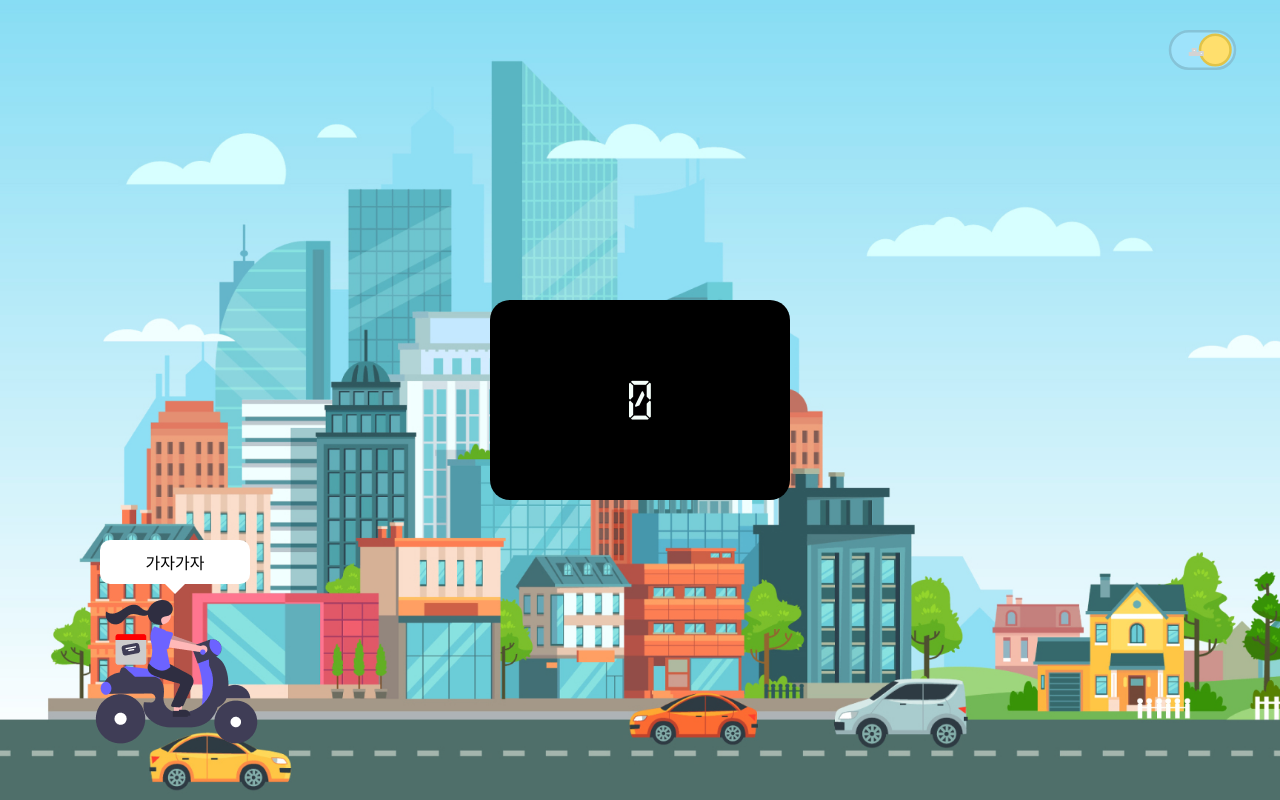
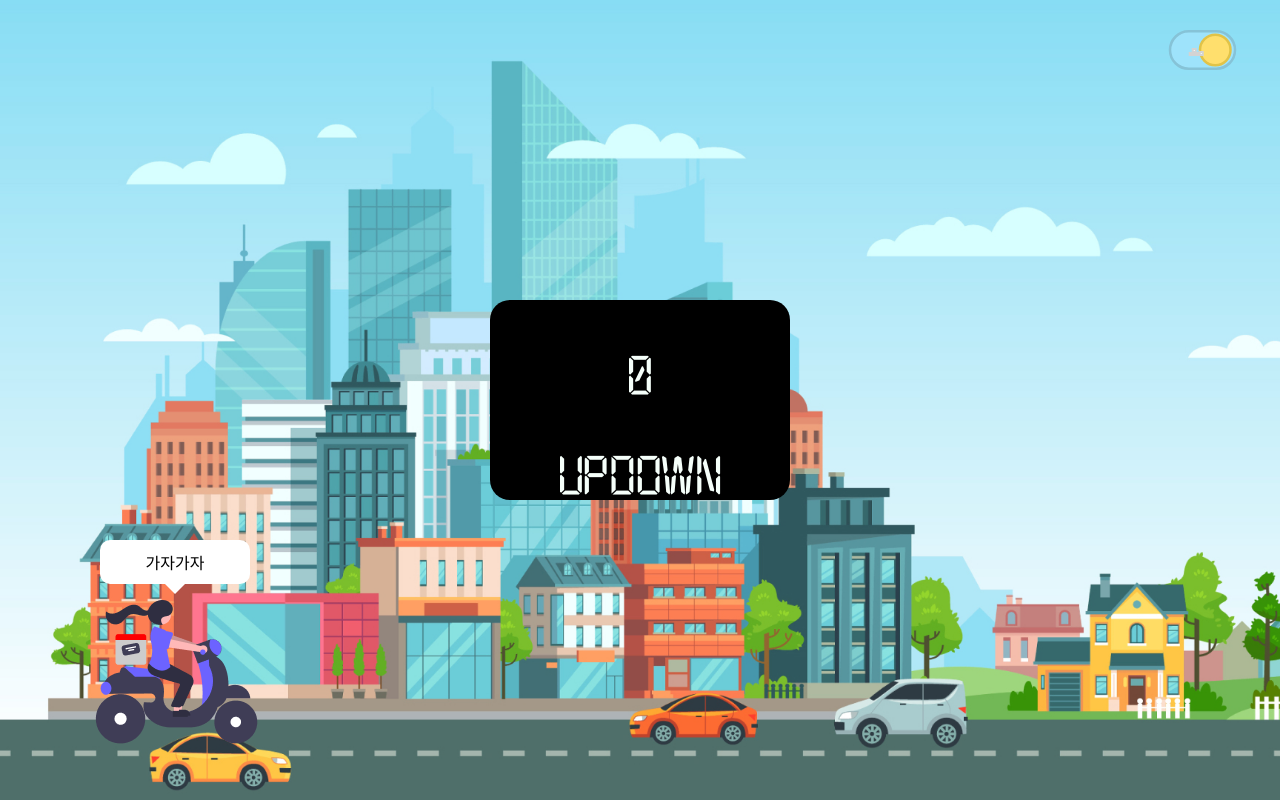
Before and after one commit to Re-Ac-T/react-styled-component, a React (Create React App) app: page / in a window 1280 px wide. Built offline with nearby package versions, Linux system fonts and the light colour scheme.

Commit message:
feat: control speed

```diff
--- a/src/components/SpeedoMeter/index.jsx
+++ b/src/components/SpeedoMeter/index.jsx
@@ -16,14 +16,20 @@ const SpeedMeterStyle = styled.div`
   font-family: "digital";
   color: mintcream;
   display: flex;
+  flex-direction: column;
   justify-content: center;
   align-items: center;
 `
 
-const SpeedMeter = () => {
+const SpeedMeter = ({speed, MotorcycleAxel, MotorcycleBrake}) => {
+  console.log('스피드',speed)
   return (
     <SpeedMeterStyle>
-      0
+      <p>{speed}</p>
+      <div>
+        <span onClick={MotorcycleAxel}>up</span>
+        <span onClick={MotorcycleBrake}>down</span>
+      </div>
     </SpeedMeterStyle>
   );
 };
--- a/src/container/HomeContainer/index.jsx
+++ b/src/container/HomeContainer/index.jsx
@@ -43,8 +43,9 @@ const HomeLayout = styled.div`
 `
 
 const HomeContainer = () => {
-  const [ dayTime, setDayTime] = useState(true);
-  const [ soliloquy, setSoliloquy] = useState({message: '가자가자', count: 0});
+  const [ dayTime, setDayTime ] = useState(true);
+  const [ speed, setSpeed ] = useState(0);
+  const [ soliloquy, setSoliloquy ] = useState({message: '가자가자', count: 0});
   const talk = {
     day: ['출근길이 막히네', '이제 출근하지만 벌써 집가고싶다...', '졸려', '. . .', '좋은 아침~'],
     night: ['칼퇴근이다', '집까지 5분', '야식 뭐먹지', '길 안막혀서 좋다', '음주운전, 졸음운전 금지'],
@@ -71,10 +72,25 @@ const HomeContainer = () => {
       stopConversation();
     }
   }
+
+  const MotorcycleAxel = () => {
+    speed < 160 && setSpeed((prev) =>  prev + 10);
+  }
+  const MotorcycleBrake = () => {
+    speed > 0 && setSpeed((prev) =>  prev - 10);
+  }
+
   return (
     <HomeLayout backgroundBg={dayTime}>
       <HeaderContainer dayTime={dayTime} changeDayAndNight={changeDayAndNight} />
-      <MainContent dayTime={dayTime} conversation={conversation} soliloquy={soliloquy}/>
+      <MainContent
+        dayTime={dayTime}
+        soliloquy={soliloquy}
+        conversation={conversation}
+        MotorcycleAxel={MotorcycleAxel}
+        MotorcycleBrake={MotorcycleBrake}
+        speed={speed}
+      />
     </HomeLayout>
   );
 };
--- a/src/container/MainContent/index.jsx
+++ b/src/container/MainContent/index.jsx
@@ -70,11 +70,15 @@ const MoveBike = styled.div`
     }
   }
 `
-const MainContent = ({dayTime, conversation, soliloquy}) => {
+const MainContent = ({dayTime, conversation, soliloquy, speed, MotorcycleAxel,MotorcycleBrake}) => {
   console.log(soliloquy)
   return (
     <div className="main-content" style={{height: '100%'}}>
-      <SpeedoMeter />
+      <SpeedoMeter
+        MotorcycleBrake={MotorcycleBrake}
+        MotorcycleAxel={MotorcycleAxel}
+        speed={speed}
+      />
       <MoveBike className="move_bike" dayTime={dayTime}  onClick={conversation}>
         <p className="move_bike_bubble">{soliloquy.message}</p>
         <img className="move_bike_haire" src={haire} alt=""/>
```
